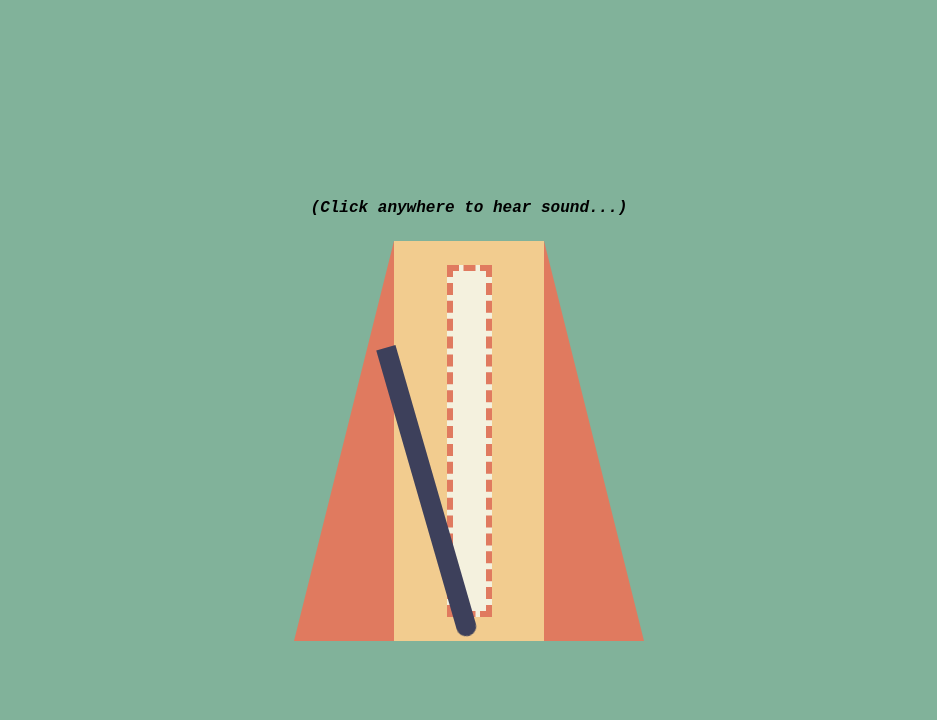
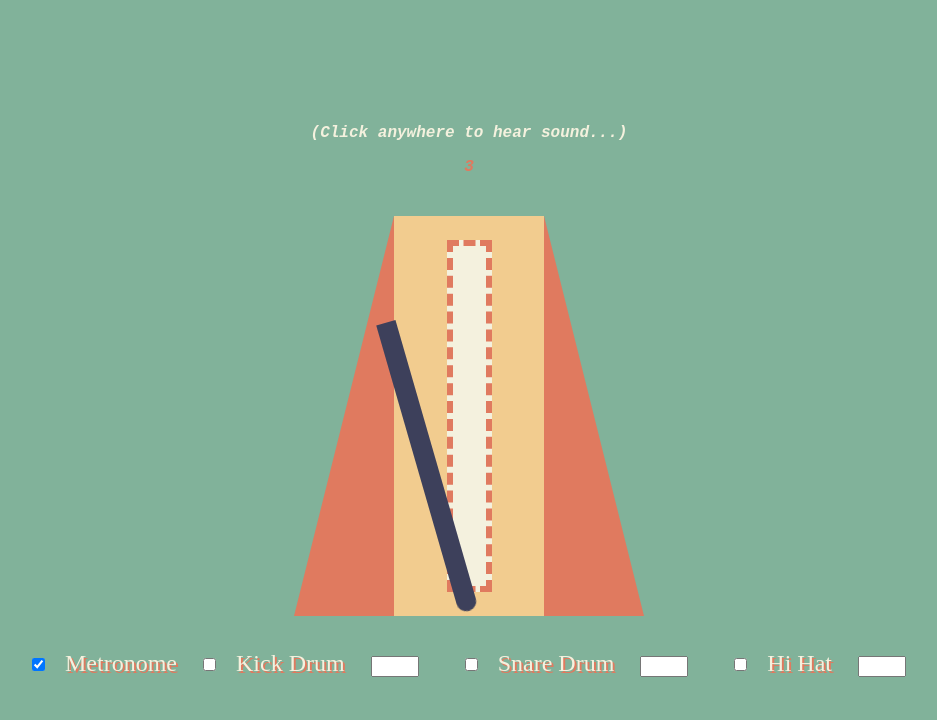
Before and after one commit to SarahE-Dev/drumMachine, a plain HTML site: page index.html in a window 1280 px wide. Shown: the whole page, without its empty margins (171-1108 px from the left). Drawn offline with Linux system fonts and the light colour scheme.

Commit message:
working commit

```diff
--- a/index.html
+++ b/index.html
@@ -10,8 +10,8 @@
 <body>
     <div class="tip">
         (Click anywhere to hear sound...)
+        <p></p>
     </div>
-
     <div class="metronome">
         <div class="background-left"></div>
         <div class="background-center">
@@ -20,6 +20,16 @@
         <div class="background-right"></div>
         <div class="arm"></div>
     </div>
+    <div class="controls">
+        <input id="metronome" name="controls" type="checkbox" checked>Metronome
+        <input id="kickdrum" name="controls" type="checkbox">Kick Drum
+        <input min="1" max="4" type="number" id="kickNum">
+        <input id="snaredrum" name="controls" type="checkbox">Snare Drum
+        <input min="1" max="4" type="number" id="snareNum">
+        <input id="hihat" name="controls" type="checkbox">Hi Hat
+        <input min="1" max="4" type="number" id="hihatNum">
+
+    </div>
 
     <script src="main.js"></script>
 </body>
--- a/main.js
+++ b/main.js
@@ -1,16 +1,53 @@
 // Setup 'tick' sound
 const tick = new Audio('sounds/tick.mp3');
+const tock = new Audio('sounds/tock.mp3');
+const kickdrum = new Audio('sounds/kick-drum.mp3');
+const snaredrum = new Audio('sounds/snare-drum.mp3');
+const hihat = new Audio('sounds/hi-hat.mp3');
 
+let count = 0;
 // This function is called every 600ms
 function update() {
+    count++
+    if(count > 4){
+        count = 1
+    }
+    const metronomeBox = document.querySelector('#metronome');
+    const kickdrumBox = document.querySelector('#kickdrum');
+    const snaredrumBox = document.querySelector('#snaredrum');
+    const hihatBox = document.querySelector('#hihat');
+    // Play the 'tick' sound
+    if(metronomeBox.checked){if(count % 4 !== 0){
+        tick.play()
+    }else{
+        tock.play()
+    }}
+    if(kickdrumBox.checked){
+        kickdrum.play()
+    }
+    if(snaredrumBox.checked){
+        snaredrum.play()
+    }
+    if(hihatBox.checked){
+        hihat.play()
+    }
 
-    // Play the 'tick' sound
-    tick.play();
+    const kickBeat = document.querySelector('#kickNum');
+    const snareBeat = document.querySelector('#snareNum');
+    const hihatBeat = document.querySelector('#hihatNum');
+
+    let counter = document.querySelector('p');
+    counter.innerText = count
+
 }
+
+
+
+
 
 // This function sets up update() to be called every 600ms
 function setupUpdate() {
-    setInterval(update, 600);
+    let intervalID = setInterval(update, 600);
 }
 
 // Call setupUpdate() once after 300ms
--- a/styles.css
+++ b/styles.css
@@ -17,6 +17,12 @@ body {
     font-weight: bold;
     margin: 24px;
     font-family: 'Courier New', Courier, monospace;
+    color: #f4f1de;
+}
+
+p {
+    text-align: center;
+    color: #e07a5f;
 }
 
 .metronome {
@@ -25,6 +31,19 @@ body {
     height: 400px;
     position: relative;
 }
+
+.controls {
+    color:#f4f1de;
+    text-shadow: 2px 2px #e07a5f;
+    padding: 20px;
+    font-size: 24px;
+}
+
+input {
+    margin: 20px;
+}
+
+
 
 .background-left {
     border-bottom: 400px solid #e07a5f;
```
